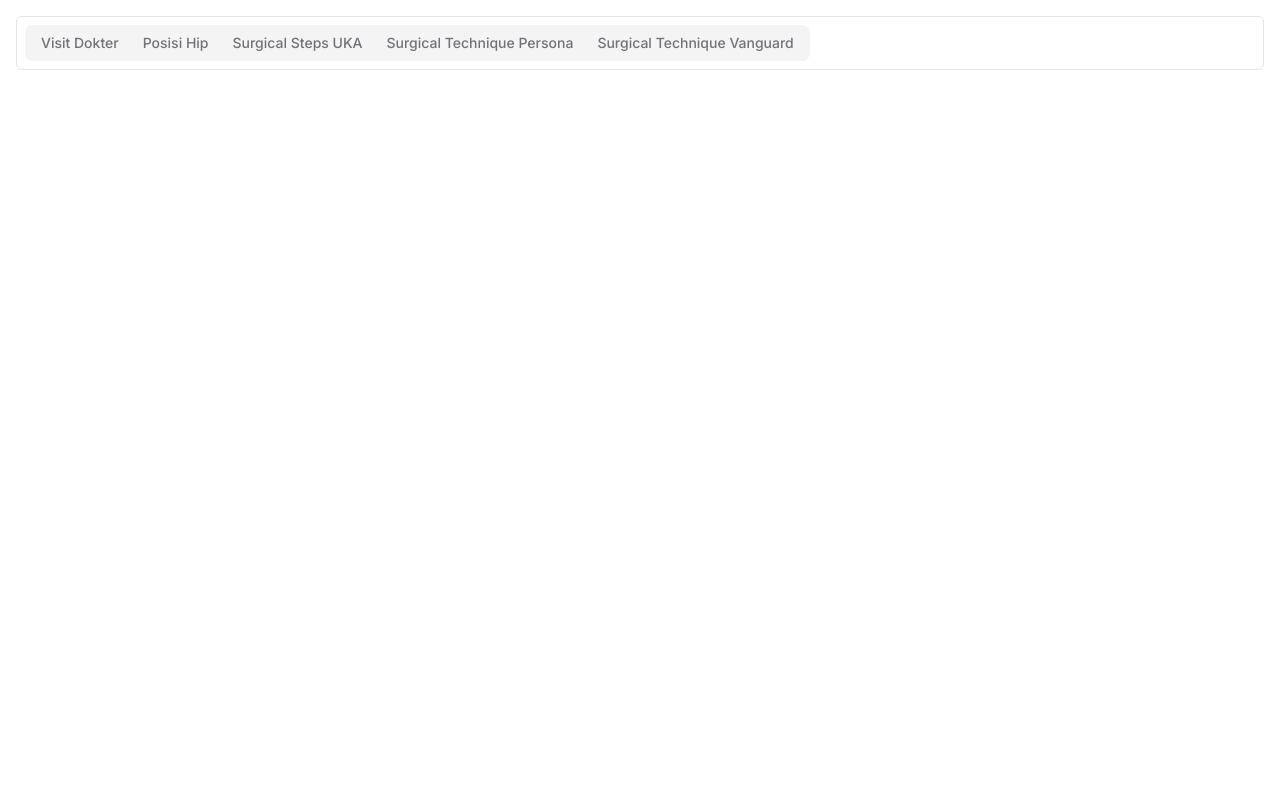
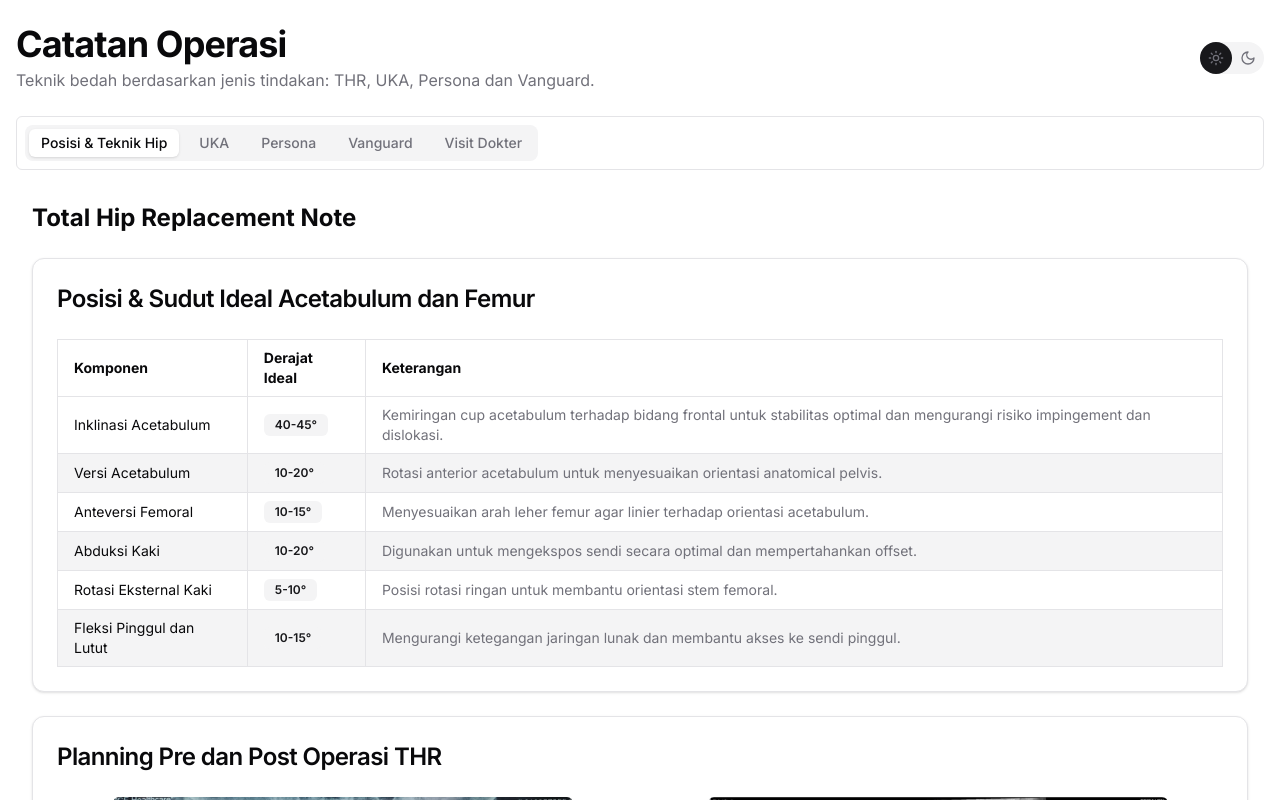
Before and after one commit to lambangws21/bukubelajarku, a Next.js app: page / in a window 1280 px wide. Shown: the top 800 px of the page. Built offline with nearby package versions, Linux system fonts and the light colour scheme.

Commit message:
updated darkmode

```diff
--- a/package.json
+++ b/package.json
@@ -35,6 +35,7 @@
     "framer-motion": "^11.5.4",
     "lucide-react": "^0.436.0",
     "next": "^14.2.23",
+    "next-themes": "^0.4.6",
     "react": "^18",
     "react-day-picker": "^8.10.1",
     "react-dom": "^18",
--- a/src/app/layout.tsx
+++ b/src/app/layout.tsx
@@ -1,25 +1,24 @@
-import type { Metadata } from "next";
+// app/layout.tsx atau app/root-layout.tsx
+import "./globals.css";
 import { Inter } from "next/font/google";
+import { ThemeProvider } from "@/components/ui/theme-provider"; // pastikan ini benar
 import { Toaster } from "@/components/ui/toaster";
-import "./globals.css";
 
 const inter = Inter({ subsets: ["latin"] });
 
-export const metadata: Metadata = {
+export const metadata = {
   title: "mybook-herlambang",
   description: "Generated by create next app",
 };
 
-export default function RootLayout({
-  children,
-}: Readonly<{
-  children: React.ReactNode;
-}>) {
+export default function RootLayout({ children }: { children: React.ReactNode }) {
   return (
-    <html lang="en">
+    <html lang="en" suppressHydrationWarning>
       <body className={inter.className}>
-        <Toaster />
-        <main>{children}</main>
+        <ThemeProvider attribute="class" defaultTheme="system" enableSystem>
+          <Toaster />
+          {children}
+        </ThemeProvider>
       </body>
     </html>
   );
--- a/src/app/page.tsx
+++ b/src/app/page.tsx
@@ -1,3 +1,5 @@
+// file: app/page.tsx
+
 "use client";
 
 import { Tabs, TabsList, TabsTrigger, TabsContent } from "@/components/ui/tabs";
@@ -5,31 +7,39 @@ import { ScrollArea, ScrollBar } from "@/components/ui/scroll-area";
 import SurgicalTechniquePersona from "@/components/operasi/persona/page";
 import PosisiHip from "./procedure/posisihip/page";
 import SurgicalStepsUka from "@/components/operasi/uka/ukaStep";
-import FormGoogle from "@/app/pages/form/page";
-import DataOperasi from "@/app/pages/displaydata/page";
 import DataOperasiku from "@/components/jadwalVisit/page";
 import VanguardStepsGallery from "@/components/operasi/vanguard/VanguardStepsGallery";
+import { ThemeToggle } from "@/components/button-darkmode";
 
 export default function Home() {
   return (
-    <div className="w-full p-4">
-      <Tabs defaultValue="form" className="w-full">
-        <ScrollArea className="max-w-full overflow-x-auto rounded-md border">
-          <div className="flex w-max space-x-4 p-2">
-            <TabsList className="flex w-full justify-start min-w-max">
+    <div className="w-full px-4 py-6 bg-background text-foreground transition-colors">
+      <div className="mb-6 flex flex-col md:flex-row items-center justify-between gap-4">
+        <div className="text-center md:text-left">
+          <h1 className="text-3xl font-bold tracking-tight lg:text-4xl mb-1">
+            Catatan Operasi
+          </h1>
+          <p className="text-muted-foreground text-sm md:text-base max-w-2xl">
+            Teknik bedah berdasarkan jenis tindakan: THR, UKA, Persona dan Vanguard.
+          </p>
+        </div>
+        <ThemeToggle />
+      </div>
+
+      <Tabs defaultValue="posisiHip" className="w-full">
+        <ScrollArea className="overflow-x-auto rounded-md border mb-4 bg-card">
+          <div className="flex w-max space-x-2 p-2">
+            <TabsList className="flex w-full justify-start gap-2 bg-muted">
+              <TabsTrigger value="posisiHip">Posisi & Teknik Hip</TabsTrigger>
+              <TabsTrigger value="surgicalStepsUka">UKA</TabsTrigger>
+              <TabsTrigger value="surgicalTechniquePersona">Persona</TabsTrigger>
+              <TabsTrigger value="vanguardSteps">Vanguard</TabsTrigger>
               <TabsTrigger value="dataOperasiku">Visit Dokter</TabsTrigger>
-              <TabsTrigger value="posisiHip">Posisi Hip</TabsTrigger>
-              <TabsTrigger value="surgicalStepsUka">Surgical Steps UKA</TabsTrigger>
-              <TabsTrigger value="surgicalTechniquePersona">Surgical Technique Persona</TabsTrigger>
-              <TabsTrigger value="vanguardSteps">Surgical Technique Vanguard</TabsTrigger>
             </TabsList>
           </div>
           <ScrollBar orientation="horizontal" />
         </ScrollArea>
 
-        <TabsContent value="dataOperasiku">
-          <DataOperasiku />
-        </TabsContent>
         <TabsContent value="posisiHip">
           <PosisiHip />
         </TabsContent>
@@ -40,7 +50,10 @@ export default function Home() {
           <SurgicalTechniquePersona />
         </TabsContent>
         <TabsContent value="vanguardSteps">
-          <VanguardStepsGallery /> {/* ✅ Gunakan komponen, bukan data */}
+          <VanguardStepsGallery />
+        </TabsContent>
+        <TabsContent value="dataOperasiku">
+          <DataOperasiku />
         </TabsContent>
       </Tabs>
     </div>
--- /dev/null
+++ b/src/components/button-darkmode.tsx
@@ -0,0 +1,28 @@
+"use client";
+
+import { useTheme } from "next-themes";
+import { Moon, Sun } from "lucide-react";
+import { motion } from "framer-motion";
+
+export function ThemeToggle() {
+  const { theme, setTheme } = useTheme();
+  const isDark = theme === "dark";
+
+  return (
+    <div
+      onClick={() => setTheme(isDark ? "light" : "dark")}
+      className="w-16 h-8 flex items-center bg-muted rounded-full cursor-pointer px-1 relative"
+    >
+      <motion.div
+        layout
+        className="absolute top-0 bottom-0 left-0 w-1/2 h-full bg-primary rounded-full"
+        animate={{ x: isDark ? "100%" : "0%" }}
+        transition={{ type: "spring", stiffness: 300, damping: 20 }}
+      />
+      <div className="flex justify-between w-full z-10 text-xs text-muted-foreground px-1">
+        <Sun className="h-4 w-4" />
+        <Moon className="h-4 w-4" />
+      </div>
+    </div>
+  );
+}
--- /dev/null
+++ b/src/components/ui/theme-provider.tsx
@@ -0,0 +1,10 @@
+// components/theme-provider.tsx
+'use client';
+
+import * as React from "react";
+import { ThemeProvider as NextThemesProvider } from "next-themes";
+import { type ThemeProviderProps } from "next-themes";
+
+export function ThemeProvider({ children, ...props }: ThemeProviderProps) {
+  return <NextThemesProvider {...props}>{children}</NextThemesProvider>;
+}
```
Also changed, not shown: 1 other file (tests, documents, lock files or other folders).
